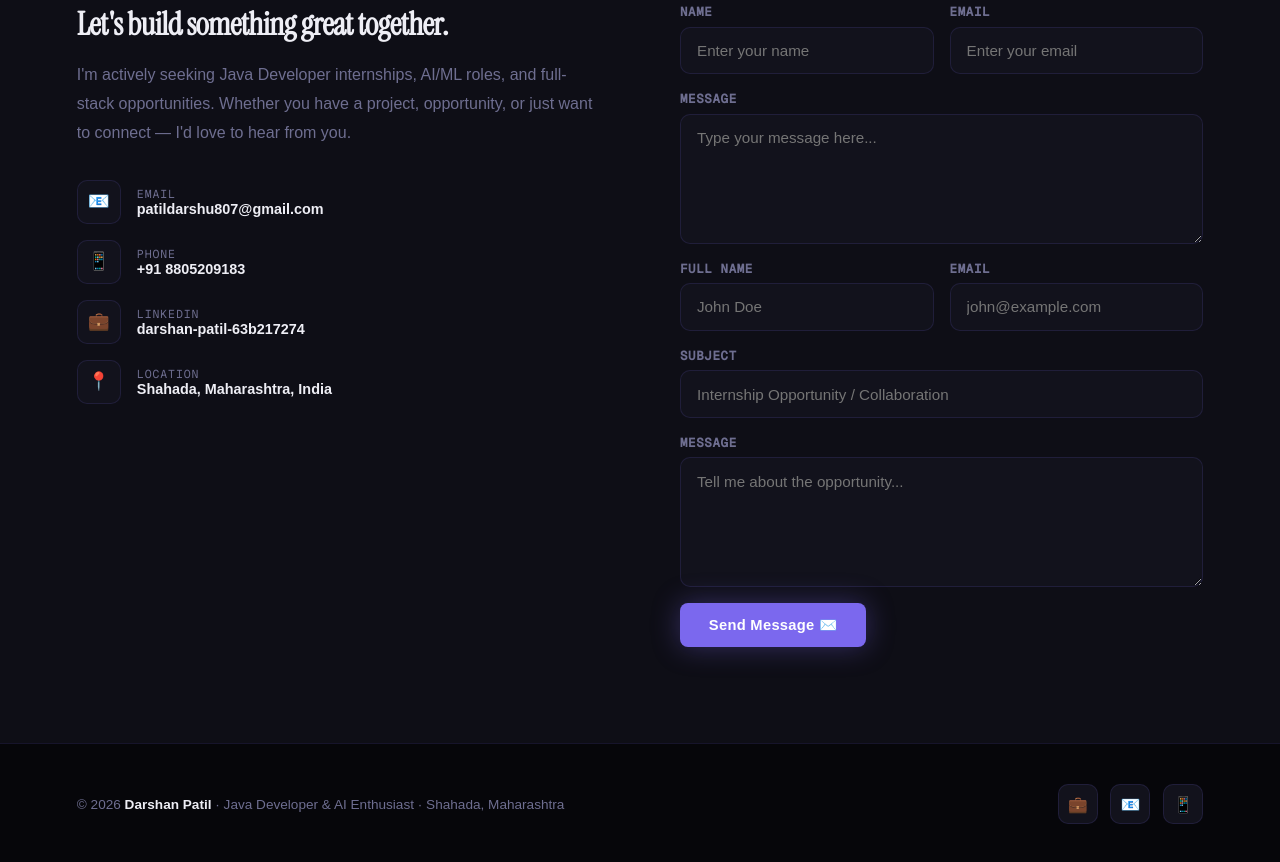
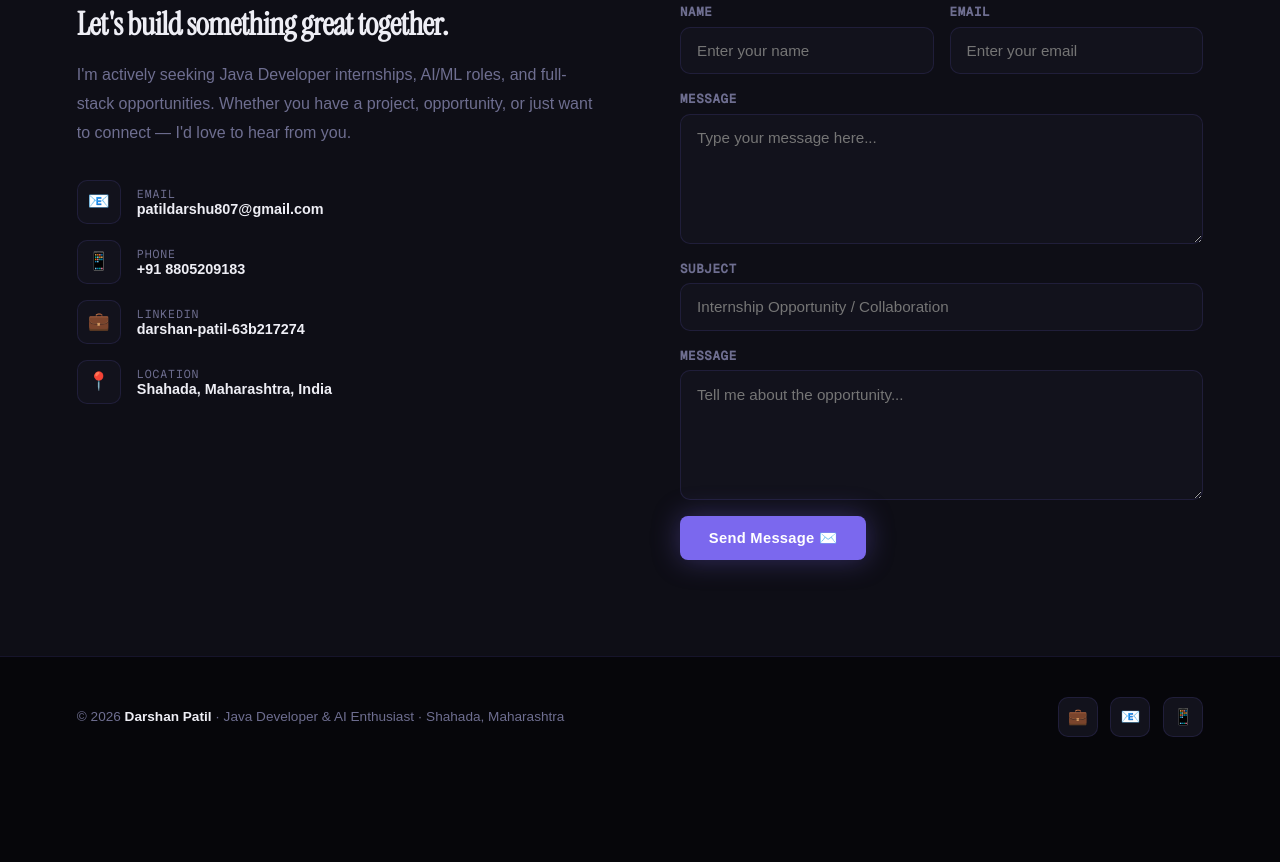
Before and after one commit to PatilDarsh23/CODSOFT, a plain HTML site: page index.html in a window 1280 px wide. Shown: the part 5665-6527 px from the top of the page. After the commit the page ends 6442 px from the top, so only its background shows below. Drawn offline with nearby package versions, Linux system fonts and the light colour scheme; a web font is replaced by a local one.

Commit message:
Remove full name and email fields from form
Removed full name and email fields from the form.

```diff
--- a/index.html
+++ b/index.html
@@ -644,17 +644,6 @@
     <label>Message</label>
     <textarea name="message" required placeholder="Type your message here..."></textarea>
   </div>
-
- <div class="form-row">
-    <div class="fg">
-      <label>Full Name</label>
-      <input type="text" name="name" required placeholder="John Doe"/>
-    </div>
-    <div class="fg">
-      <label>Email</label>
-      <input type="email" name="email" required placeholder="john@example.com"/>
-    </div>
-  </div>
   <div class="fg">
     <label>Subject</label>
     <input type="text" name="subject" placeholder="Internship Opportunity / Collaboration"/>
```
